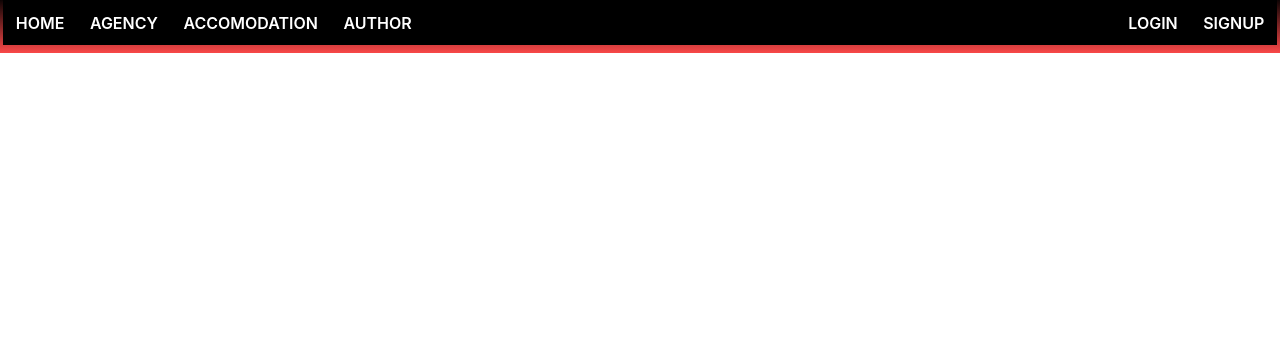
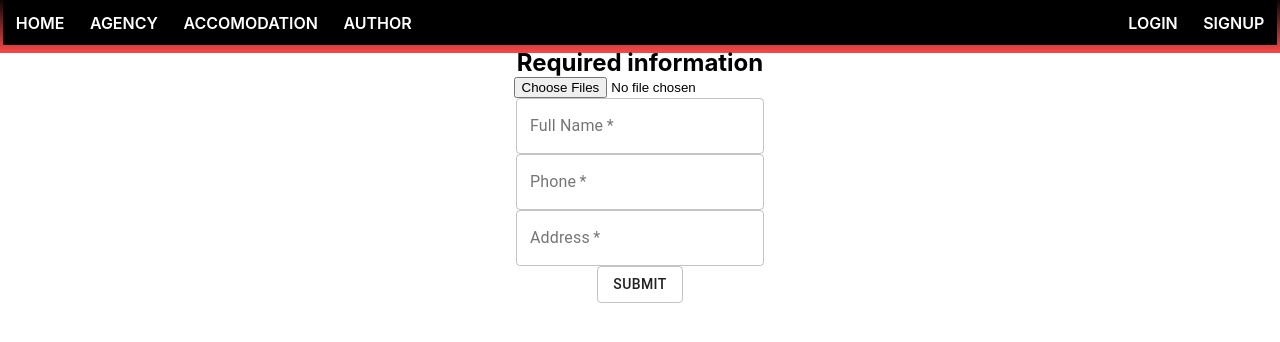
Before and after one commit to KDSGYT/way2way-react, a React (Create React App) app: page /user-info in a window 1280 px wide. Shown: the top 342 px of the page. Built offline with nearby package versions, Linux system fonts and the light colour scheme; no server answers.

Commit message:
Feature: now the user can create account effectively, * Data will be sent to the DB and will be collected when the user logs in

```diff
--- a/src/Components/Navbar/Navbar.tsx
+++ b/src/Components/Navbar/Navbar.tsx
@@ -87,7 +87,7 @@ function Navbar() {
 
                 <UserCTX.Consumer>
                     {(value: any) => {
-                        if (!value.signOut) {
+                        if (!value.signOut && value.userData.displayName !== undefined) {
                             return (<NavLink
                                 to="/profile"
                                 activeStyle={style}
--- a/src/Components/UploadImages/UploadImages.tsx
+++ b/src/Components/UploadImages/UploadImages.tsx
@@ -1,6 +1,7 @@
 import React, { FC, useState } from 'react';
 import CloudUploadIcon from '@material-ui/icons/CloudUpload';
 import './UploadImages.scss';
+
 interface props {
     inputRef?: any
 }
@@ -13,8 +14,10 @@ const UploadImages: FC<props> = ({ inputRef }) => {
             <img className="image-preview" alt="" src={URL.createObjectURL(image)} key={index} />
         )
     })
+
     const [maxLimitReached, setMaxLimitReached] = useState(false)
     const limitReached = maxLimitReached ? <h3>Max Limit Reached: 5 images</h3> : null
+
     function handleChange() {
         // console.log(inputRef.current.files[0])
         setImages((prevState): any => {
--- a/src/assets/Global.scss
+++ b/src/assets/Global.scss
@@ -26,9 +26,16 @@
     }
 }
 
+// make the element display as flex
 .display-as-flex{
     display: flex;
     flex-direction: column;
     justify-content: center;
     align-items: center;
 }
+
+// Hide the arrows for increasing number in input type number
+input::-webkit-outer-spin-button,
+input::-webkit-inner-spin-button {
+    display: none;
+}
--- a/src/assets/functions.ts
+++ b/src/assets/functions.ts
@@ -30,30 +30,12 @@ export async function createUser(
         postedAds
 
     }: any,
+
     password: string
 ) {
     // body of the function
     firebaseAuth.setPersistence(firebase.auth.Auth.Persistence.LOCAL)
         .then(async () => await firebaseAuth.createUserWithEmailAndPassword(email, password))
-        .then(async (userCredintials: any) => {
-            // console.log(userCredintials)
-            // const currentUser: any = await firebaseAuth.currentUser;
-            const updateData = {
-                displayName,
-                photoURL,
-            }
-            const DBdata = {
-                phoneNumber,
-                postedAds,
-            }
-            // await currentUser.updateProfile(updateData)
-            await addUserToDB(userCredintials.user.UID, DBdata)
-        })
-        .then(() => {
-
-        })
-        // .then(() => firebaseAuth.currentUser)
-        // .then(async () => console.log(await firebaseAuth.currentUser))
         .catch((error) => console.error(error))
 
 }
@@ -65,9 +47,18 @@ export async function createUser(
  * @param UID UserID that is unique to the project
  * @param data User data to be sent to the DB
  */
-async function addUserToDB(UID: string, data: any) {
+export async function addUserToDB(data: any) {
     const collection = firestore.collection('users');
-    await collection.doc(UID).set(data)
+    const currentUser: any = firebaseAuth.currentUser;
+    console.log(currentUser)
+    console.log(data)
+
+    // const newData = {
+    //     ...data,
+    //     photoURL
+    // }
+    await collection.doc(currentUser.uid).set(data)
+        // .then(() => )
         .catch((e) => console.log(e))
 }
 
@@ -84,10 +75,8 @@ export async function loginUser(email: string, password: string, CTX: any, type:
         .then(async () => {
             if (type === "email") {
                 return await firebaseAuth.signInWithEmailAndPassword(email, password)
-
             } else if (type === "google") {
                 return await firebaseAuth.signInWithRedirect(googleProvider)
-
             }
         })
         .then(() => CTX.setSignOut(false))
@@ -124,12 +113,12 @@ export async function getUserFromDB(UID: string, setState: any) {
         email,
         phoneNumber,
         photoURL,
-        uid
+        uid = UID
     }: any = await firebaseAuth.currentUser;
-    let userDataFromDB={}
+    let userDataFromDB = {}
 
     await firestore.collection('users').doc(uid).get()
-        .then((data:any) => console.log(data))
+        .then((data: any) => console.log(data))
     // const {
     //     displayName,
     //     email,
--- /dev/null
+++ b/src/views/Signup/UserInfo/UserInfo.scss
@@ -0,0 +1,40 @@
+@import '../../../assets/Global.scss';
+
+section #user-info {
+    border: 2px solid black;
+    width: 30%;
+    height: 63%;
+    max-width: 450px;
+    max-height: 600px;
+    border-radius: 5px;
+
+    #user-info-form {
+        height: 100%;
+
+        justify-content: space-around;
+
+        img {
+            border: 2px solid black;
+            height: 200px;
+            width: 200px;
+            border-radius: 100%;
+            overflow: hidden;
+            object-fit: cover;
+            object-position: center;
+        }
+        #user-profile-holder{
+            display: none;
+        }
+        .user-info-input {
+            width: 70%;
+
+        }
+        button{
+            border:1px solid black;
+            &:hover{
+                background-color:black ;
+                color:white;
+            }
+        }
+    }
+}
--- a/src/views/Signup/UserInfo/UserInfo.tsx
+++ b/src/views/Signup/UserInfo/UserInfo.tsx
@@ -1,23 +1,119 @@
-import { FormGroup } from "@material-ui/core";
-import UserCTX from "../../../CTX/CTX";
+import { Button, FormGroup, TextField } from "@material-ui/core";
+import { useEffect, useRef, useState } from "react";
+import { useHistory } from "react-router-dom";
+import { addUserToDB, getImageUrl } from "../../../assets/functions";
+import { useGetImageUrl, useUserData, useUserSignedOut } from "../../../assets/Hooks";
+import { firebaseAuth } from "../../../Util/firebase";
 
+import './UserInfo.scss';
+
+// User will enter additional information that will be sent to the DB to be accessed later
 function UserInfo() {
 
+    const [signout] = useUserSignedOut()
+    const history = useHistory();
+    const [image, setImage] = useState("");
+    const [imageURL, setImageURL] = useState("")
+    const [userData, setUserData] = useUserData(); //get data from global userdata state
+    const [data, setData] = useState({}) //store data as entered by the user
+    const inputFile: any = useRef("")
+    const displayName: any = useRef("")
+    const phoneNumber: any = useRef("")
+    const address: any = useRef("")
+
+
+    // user will be redirected to signup page if the user did not Entered the information required to create an account
+    useEffect(() => {
+        // check if the user is signed ou
+        if (signout) {
+            // history.push('/signup')
+        }
+    }, [signout]);
+
+
+    async function handleSubmit() {
+        const currentUser: any = firebaseAuth.currentUser
+        await getImageUrl(inputFile.current.files[0], currentUser.uid, setImageURL)
+    }
+
+    useEffect(() => {
+        const newData = {
+            ...data,
+            photoURL: imageURL
+        }
+        addUserToDB(newData)
+    }, [imageURL])
+
+    const handleChange = () => {
+        if (inputFile.current.files[0]) {
+            const imageLocation = window.URL.createObjectURL(inputFile.current.files[0])
+            setImage(imageLocation)
+        }
+        setData(prevState => {
+            const newState = {
+                ...prevState,
+                displayName: displayName.current.value,
+                phoneNumber: phoneNumber.current.value,
+                address: address.current.value
+                // photoURL: imageURL
+            }
+            return newState;
+        })
+    }
+
+    useEffect(() => {
+        console.log(data)
+    }, [data])
+
     return (
-        <UserCTX.Consumer>
-            {(value: any): any => {
-                console.log(value.userData)
-                return (
-                    <section id="user-info">
-                        <FormGroup>
-                            {/* <TextField */}
-                            {/* label="" */}
-                            {/* /> */}
-                        </FormGroup>
-                    </section>
-                )
-            }}
-        </UserCTX.Consumer>
+        <section id="user-info">
+            <FormGroup id="user-info-form" className={"display-as-flex"}>
+                <h1>Required information</h1>
+                <img src={image} alt="" id="user-profile-image" onClick={() => inputFile.current.click()} />
+                <input
+                    ref={inputFile}
+                    id="user-profile-holder"
+                    type="file"
+                    accept="image"
+                    onChange={handleChange}
+                    multiple
+                />
+                <TextField
+                    inputRef={displayName}
+                    label="Full Name"
+                    variant="outlined"
+                    className={"user-info-input"}
+                    required
+                    onChange={handleChange}
+                />
+                <TextField
+                    inputRef={phoneNumber}
+                    label="Phone"
+                    type="number"
+
+                    variant="outlined"
+                    className={"user-info-input"}
+                    required
+                    onChange={handleChange}
+                />
+                <TextField
+                    inputRef={address}
+                    label="Address"
+                    variant="outlined"
+                    className={"user-info-input"}
+                    required
+                    onChange={handleChange}
+                />
+                <Button
+                    // type="submit"
+                    variant="outlined"
+                    onClick={handleSubmit}
+                >
+                    Submit
+                </Button>
+
+            </FormGroup>
+        </section>
     )
 }
 
--- a/src/views/UserProfile/PostAccAdd/PostAccAdd.scss
+++ b/src/views/UserProfile/PostAccAdd/PostAccAdd.scss
@@ -28,11 +28,6 @@
             }
         }
 
-        // Hide the arrows for increasing number in input type number
-        input::-webkit-outer-spin-button,
-        input::-webkit-inner-spin-button {
-            display: none;
-        }
 
         #upload-icon {
             // border:2px solid black;
```
Also changed, not shown: src/views/Signup/Signup.tsx (+28 -43 lines).
